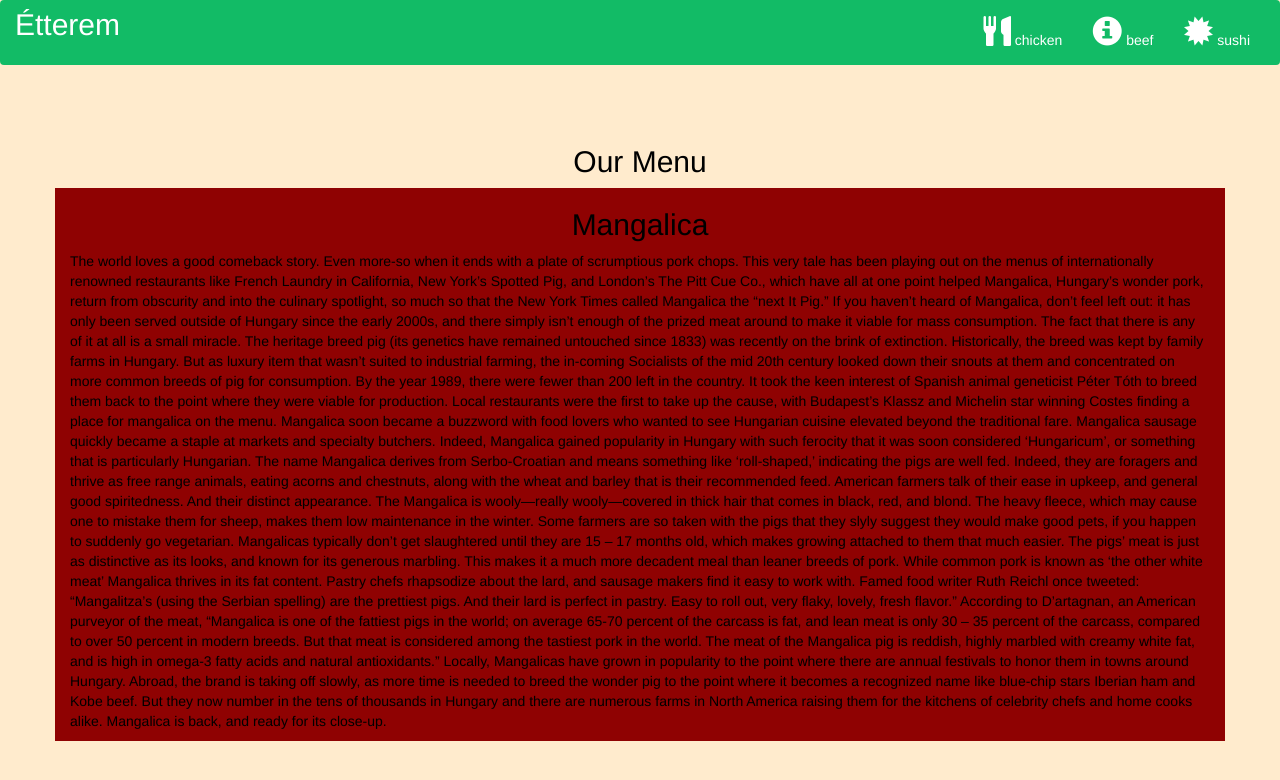
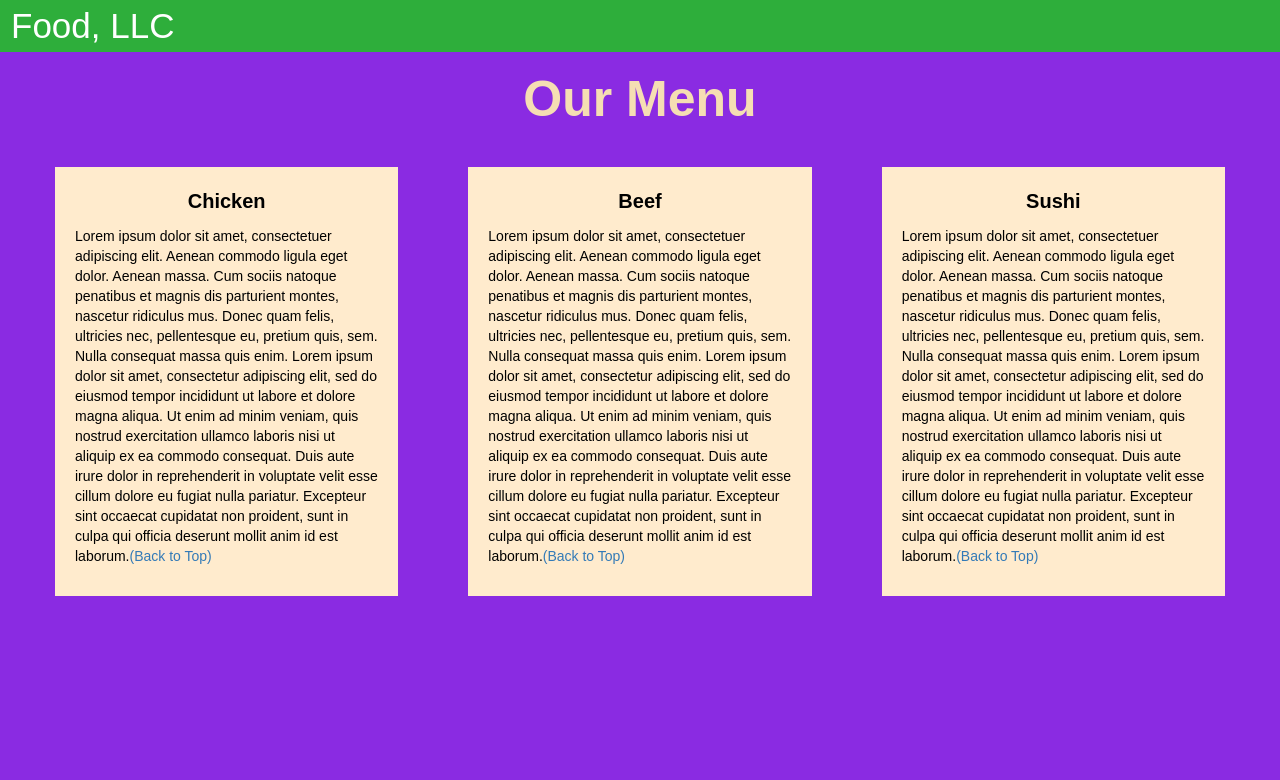
Before and after one commit to mtgmtm/coursera-test, a plain HTML site: page mod3_solution/index.html in a window 1280 px wide. Drawn offline with nearby package versions, Linux system fonts and the light colour scheme.

Commit message:
upd sol3
updated mod3 solution

```diff
--- a/mod3_solution/index.html
+++ b/mod3_solution/index.html
@@ -1,77 +1,77 @@
 <!DOCTYPE html>
-<html lang="en">
+<html>
+<head>
 
-<head>
-  <title>Bootstrap Example</title>
-  <meta charset="utf-8">
+<title>Food LLC.</title>
+
   <meta name="viewport" content="width=device-width, initial-scale=1">
-  <link rel="stylesheet" href="https://maxcdn.bootstrapcdn.com/bootstrap/3.4.1/css/bootstrap.min.css">
+  <link rel="stylesheet" href="https://maxcdn.bootstrapcdn.com/bootstrap/3.3.7/css/bootstrap.min.css">
+  <script src="https://ajax.googleapis.com/ajax/libs/jquery/3.3.1/jquery.min.js"></script>
+  <script src="https://maxcdn.bootstrapcdn.com/bootstrap/3.3.7/js/bootstrap.min.js"></script>
+
+</head>
+
+<meta name="viewport" content="width=device-width, initial-scale=1">
 <link rel="stylesheet" type="text/css" href="style.css">
-  <script src="https://ajax.googleapis.com/ajax/libs/jquery/3.5.1/jquery.min.js"></script>
-  <script src="https://maxcdn.bootstrapcdn.com/bootstrap/3.4.1/js/bootstrap.min.js"></script>
-</head>
+
+
 
 <body>
 
-  <nav class="navbar navbar-inverse">
+
+<nav class="navbar" id="top">
   <div class="container-fluid">
+
     <div class="navbar-header">
       <button type="button" class="navbar-toggle" data-toggle="collapse" data-target="#myNavbar">
         <span class="icon-bar"></span>
         <span class="icon-bar"></span>
         <span class="icon-bar"></span>
       </button>
-        <a class="navbar-brand" href="#">Étterem</a>
+      <a class="navbar-brand" href="#">Food, LLC</a>
     </div>
-      <div class="collapse navbar-collapse" id="myNavbar">
 
-        <ul class="nav navbar-nav navbar-right">
-          <li style>
-            <a href="#">
-              <span class="glyphicon glyphicon-cutlery"></span> chicken</a>
-          </li>
-          <li>
-            <a href="#">
-              <span class="glyphicon glyphicon-info-sign"></span> beef</a>
-          </li>
-          <li>
-            <a href="#">
-              <span class="glyphicon glyphicon-certificate"></span> sushi</a>
-          </li>
+    <div class="collapse" id="myNavbar">
+      <ul class="nav navbar-nav visible-xs">
+        <li><a class="menu-item" href="#chicken">Chicken</a></li>
+        <li><a class="menu-item" href="#beef">Beef</a></li>
+        <li><a class="menu-item" href="#sushi">Sushi</a></li>
       </ul>
     </div>
+
   </div>
 </nav>
-  <br>
-  <br>
-  <h1>
-    <p class="text-center">Our Menu</p>
-  </h1>
+
+<h1 class="main-title">Our Menu</h1>
 
 
-  <div id="main-content" class="container">
-    <div id="home-tiles" class="row">
-      <div class="col-md-12 col-sm-12 col-xs-12">
 
-        <p>
-        <h2>Mangalica</h2>
-        The world loves a good comeback story. Even more-so when it ends with a plate of scrumptious pork chops. This very tale has been playing out on the menus of internationally renowned restaurants like French Laundry in California, New York’s Spotted Pig, and London’s The Pitt Cue Co., which have all at one point helped Mangalica, Hungary’s wonder pork, return from obscurity and into the culinary spotlight, so much so that the New York Times called Mangalica the “next It Pig.”
+<div class="row">
 
-If you haven’t heard of Mangalica, don’t feel left out: it has only been served outside of Hungary since the early 2000s, and there simply isn’t enough of the prized meat around to make it viable for mass consumption. The fact that there is any of it at all is a small miracle. The heritage breed pig (its genetics have remained untouched since 1833) was recently on the brink of extinction.
-Historically, the breed was kept by family farms in Hungary. But as luxury item that wasn’t suited to industrial farming, the in-coming Socialists of the mid 20th century looked down their snouts at them and concentrated on more common breeds of pig for consumption. By the year 1989, there were fewer than 200 left in the country. It took the keen interest of Spanish animal geneticist Péter Tóth to breed them back to the point where they were viable for production.
-
-Local restaurants were the first to take up the cause, with Budapest’s Klassz and Michelin star winning Costes finding a place for mangalica on the menu. Mangalica soon became a buzzword with food lovers who wanted to see Hungarian cuisine elevated beyond the traditional fare. Mangalica sausage quickly became a staple at markets and specialty butchers. Indeed, Mangalica gained popularity in Hungary with such ferocity that it was soon considered ‘Hungaricum’, or something that is particularly Hungarian.
-The name Mangalica derives from Serbo-Croatian and means something like ‘roll-shaped,’ indicating the pigs are well fed. Indeed, they are foragers and thrive as free range animals, eating acorns and chestnuts, along with the wheat and barley that is their recommended feed. American farmers talk of their ease in upkeep, and general good spiritedness. And their distinct appearance. The Mangalica is wooly—really wooly—covered in thick hair that comes in black, red, and blond. The heavy fleece, which may cause one to mistake them for sheep, makes them low maintenance in the winter. Some farmers are so taken with the pigs that they slyly suggest they would make good pets, if you happen to suddenly go vegetarian. Mangalicas typically don’t get slaughtered until they are 15 – 17 months old, which makes growing attached to them that much easier.
-
-The pigs’ meat is just as distinctive as its looks, and known for its generous marbling. This makes it a much more decadent meal than leaner breeds of pork. While common pork is known as ‘the other white meat’ Mangalica thrives in its fat content. Pastry chefs rhapsodize about the lard, and sausage makers find it easy to work with. Famed food writer Ruth Reichl once tweeted: “Mangalitza’s (using the Serbian spelling) are the prettiest pigs. And their lard is perfect in pastry. Easy to roll out, very flaky, lovely, fresh flavor.”
-According to D’artagnan, an American purveyor of the meat, “Mangalica is one of the fattiest pigs in the world; on average 65-70 percent of the carcass is fat, and lean meat is only 30 – 35 percent of the carcass, compared to over 50 percent in modern breeds. But that meat is considered among the tastiest pork in the world. The meat of the Mangalica pig is reddish, highly marbled with creamy white fat, and is high in omega-3 fatty acids and natural antioxidants.”
-
-Locally, Mangalicas have grown in popularity to the point where there are annual festivals to honor them in towns around Hungary. Abroad, the brand is taking off slowly, as more time is needed to breed the wonder pig to the point where it becomes a recognized name like blue-chip stars Iberian ham and Kobe beef. But they now number in the tens of thousands in Hungary and there are numerous farms in North America raising them for the kitchens of celebrity chefs and home cooks alike. Mangalica is back, and ready for its close-up.
-</p>
-      </div>
+  <div class="col-lg-4 col-md-6 col-sm-12">
+    <div class="content-box">
+      <p class="item-name" id="chicken">Chicken</p>
+      <p>Lorem ipsum dolor sit amet, consectetuer adipiscing elit. Aenean commodo ligula eget dolor. Aenean massa. Cum sociis natoque penatibus et magnis dis parturient montes, nascetur ridiculus mus. Donec quam felis, ultricies nec, pellentesque eu, pretium quis, sem. Nulla consequat massa quis enim. Lorem ipsum dolor sit amet, consectetur adipiscing elit, sed do eiusmod tempor incididunt ut labore et dolore magna aliqua. Ut enim ad minim veniam, quis nostrud exercitation ullamco laboris nisi ut aliquip ex ea commodo consequat. Duis aute irure dolor in reprehenderit in voluptate velit esse cillum dolore eu fugiat nulla pariatur. Excepteur sint occaecat cupidatat non proident, sunt in culpa qui officia deserunt mollit anim id est laborum.<a href="#top">(Back to Top)</a></p>
     </div>
   </div>
 
+  <div class="col-lg-4 col-md-6 col-sm-12">
+    <div class="content-box">
+      <p class="item-name" id="beef">Beef</p>
+      <p>Lorem ipsum dolor sit amet, consectetuer adipiscing elit. Aenean commodo ligula eget dolor. Aenean massa. Cum sociis natoque penatibus et magnis dis parturient montes, nascetur ridiculus mus. Donec quam felis, ultricies nec, pellentesque eu, pretium quis, sem. Nulla consequat massa quis enim. Lorem ipsum dolor sit amet, consectetur adipiscing elit, sed do eiusmod tempor incididunt ut labore et dolore magna aliqua. Ut enim ad minim veniam, quis nostrud exercitation ullamco laboris nisi ut aliquip ex ea commodo consequat. Duis aute irure dolor in reprehenderit in voluptate velit esse cillum dolore eu fugiat nulla pariatur. Excepteur sint occaecat cupidatat non proident, sunt in culpa qui officia deserunt mollit anim id est laborum.<a href="#top">(Back to Top)</a></p>
+    </div>
+  </div>
+
+
+  <div class="col-lg-4 col-md-12 col-sm-12">
+    <div class="content-box">
+      <p class="item-name" id="sushi">Sushi</p>
+      <p>Lorem ipsum dolor sit amet, consectetuer adipiscing elit. Aenean commodo ligula eget dolor. Aenean massa. Cum sociis natoque penatibus et magnis dis parturient montes, nascetur ridiculus mus. Donec quam felis, ultricies nec, pellentesque eu, pretium quis, sem. Nulla consequat massa quis enim. Lorem ipsum dolor sit amet, consectetur adipiscing elit, sed do eiusmod tempor incididunt ut labore et dolore magna aliqua. Ut enim ad minim veniam, quis nostrud exercitation ullamco laboris nisi ut aliquip ex ea commodo consequat. Duis aute irure dolor in reprehenderit in voluptate velit esse cillum dolore eu fugiat nulla pariatur. Excepteur sint occaecat cupidatat non proident, sunt in culpa qui officia deserunt mollit anim id est laborum.<a href="#top">(Back to Top)</a></p>
+    </div>
+  </div>
+
+</div>
+
+
 </body>
-
 </html>
--- a/mod3_solution/style.css
+++ b/mod3_solution/style.css
@@ -1,49 +1,101 @@
-* {
-	margin: 0;
-	padding: 0;
+body
+ {
+    font-family: Arial, Helvetica, sans-serif;
+    background-color: blueviolet;
+ }
+.container-fluid{
+    margin: 0;
+    padding: 0;
+  }
 
-}
+  .navbar{
+    border-radius: 0px;
+    background-color: rgba(24, 207, 18, 0.8);
+  }
 
-.navbar {
+  .navbar-brand{
+    font-size: 35px;
+    color: white;
+    padding-left: 25px;
+  }
 
-	border: none;
-	background-color: rgb(18, 187, 102);
-	color: #61122F;
-}
+  .navbar-brand:hover{
+    color: white;
+  }
 
-body {
-	background-color: blanchedalmond;
-	color: black;
-}
+  .nav{
+    margin: 0;
+    padding: 0;
+  }
 
-.glyphicon {
-	font-size: 30px;
-	color: white;
-}
+  .navbar-nav{
+    font-size: 25px;
+    text-align: center;
+    margin: 0;
+    padding: 0;
+  }
 
-.center {
-	width: 90%;
-	;
+  .navbar-toggle{
+    border: 2px solid white;
+    margin-right: 25px;
+  }
 
-}
+  .icon-bar{
+    background-color: white;
+  }
 
-.container {
-	background-color: rgb(143, 2, 2);
-}
 
-.text-center {
-	font-size: 30px;
-}
+  .main-title{
+    margin-bottom: 15px;
+    text-align: center;
+    color: wheat;
+    font-size: 50px;
 
-h2 {
-	text-align: center;
-}
+    font-weight: bold;
+  }
 
-#myNavbar ul li a {
-	color: white;
-}
+  li{
+    box-sizing: border-box;
+    width: 100%;
+  }
 
-.navbar-brand {
-	font-size: 30px;
+  .menu-item{
+    padding: 0;
+    margin: 0;
+    width: 100%;
+    background-color: white;
+    border-bottom: 1px solid black;
+    color: black;
+    display: block;
+  }
 
-}
+  .menu-item:hover{
+    background-color: rgba(0,0,0,0.9);
+    color: rgba(0,0,0,0.4);
+  }
+
+
+
+  .row{
+    margin: 20px;
+  }
+
+  .content-box{
+    margin: 20px;
+    width: auto;
+    height: auto;
+    color: black;
+    background-color:blanchedalmond;
+
+    padding: 20px;
+  }
+
+  .item-name{
+    text-align: center;
+    font-size: 20px;
+    font-weight: bold;
+  }
+
+  #top{
+
+  }
```
Lines whose indentation alone changed are shown as unchanged.
